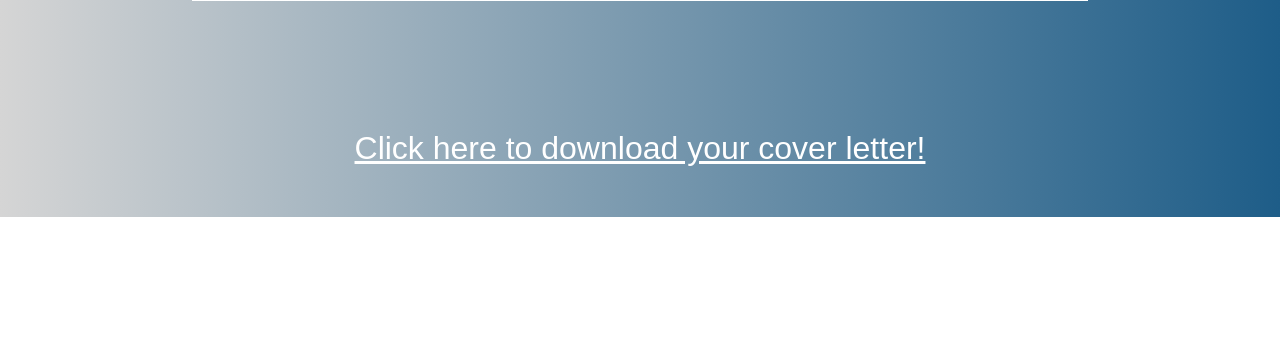
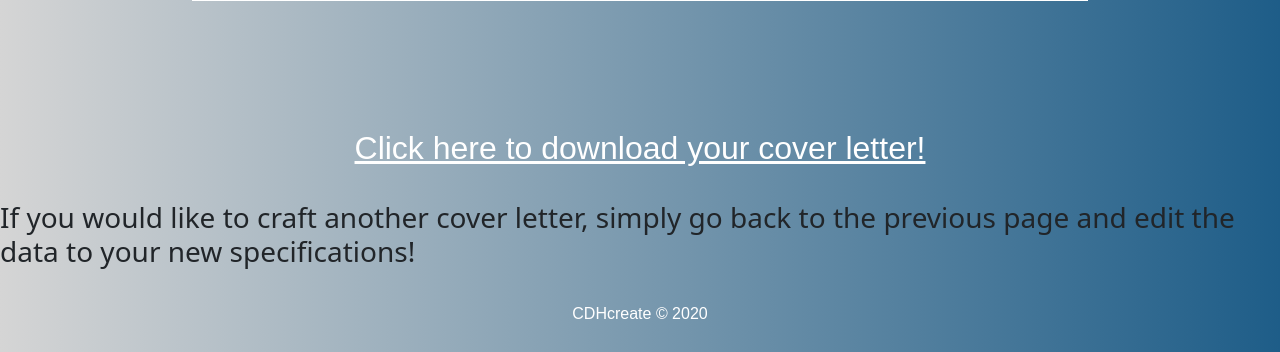
Before and after one commit to cdh616x/CLScribe-flask, a Flask app: template templates/review.html in a window 1280 px wide. Shown: the part 583-935 px from the top of the page. Before the commit the page ends 800 px from the top, so only its background shows below. Run offline with Flask 2, Linux system fonts and the light colour scheme; the template is opened without the code that fills it: most values are stand-ins (such as "Sample title", 1, 10 or a date in 2020); some web fonts are replaced.

Commit message:
added copyright and other text, styles

```diff
--- a/server.py
+++ b/server.py
@@ -1,21 +1,22 @@
 from flask import Flask, render_template, request
 from docx import Document
-import smtplib
-
-
-
+from datetime import date
 
 app = Flask(__name__)
 
+today = date.today()
+year = today.year
 
 @app.route("/")
 def index():
-    return render_template("index.html")
+    return render_template("index.html", year=year)
 
 
 @app.route("/review", methods=["post", "get"])
 def review():
+
     document = Document()
+
     file_name = request.form["filename"].strip()
     greeting = request.form["greeting"]
     opening = request.form["opening"]
@@ -23,12 +24,16 @@ def review():
     personal = request.form["personal"]
     closing = request.form["closing"]
     farewell = request.form["farewell"]
+
     document_components = [greeting, opening, qualifications, personal, closing, farewell]
+
     for component in document_components:
         document.add_paragraph(component)
         document.save("./static/" + file_name + "_cover_letter.docx")
+
     return render_template("review.html", file_name=file_name, greeting=greeting, opening=opening,
-                           qualifications=qualifications, personal=personal, closing=closing, farewell=farewell, href="./static/" + file_name + "_cover_letter.docx")
+                           qualifications=qualifications, personal=personal, closing=closing, farewell=farewell,
+                           year=year, href="./static/" + file_name + "_cover_letter.docx")
 
 
 if __name__ == "__main__":
--- a/static/review.css
+++ b/static/review.css
@@ -47,3 +47,10 @@ a {
     color: white;
     font-family: "Roboto Mono", sans-serif;
 }
+
+footer {
+    padding: 2% 0 2%;
+    text-align: center;
+    font-family: "Roboto Mono", sans-serif;
+    color: white;
+}
--- a/templates/index.html
+++ b/templates/index.html
@@ -84,5 +84,6 @@
          </div>
      </div>
  </form>
+<footer>CDHcreate © {{ year }}</footer>
 </body>
 </html>
--- a/templates/review.html
+++ b/templates/review.html
@@ -22,5 +22,8 @@
     </div>
 </div>
 <a href="{{ href }}"><h2>Click here to download your cover letter!</h2></a>
+<h3>If you would like to craft another cover letter, simply go back to the previous page
+    and edit the data to your new specifications!</h3>
+<footer>CDHcreate © {{ year }}</footer>
 </body>
 </html>
```
Also changed, not shown: static/styles.css (+7 -0 lines).
